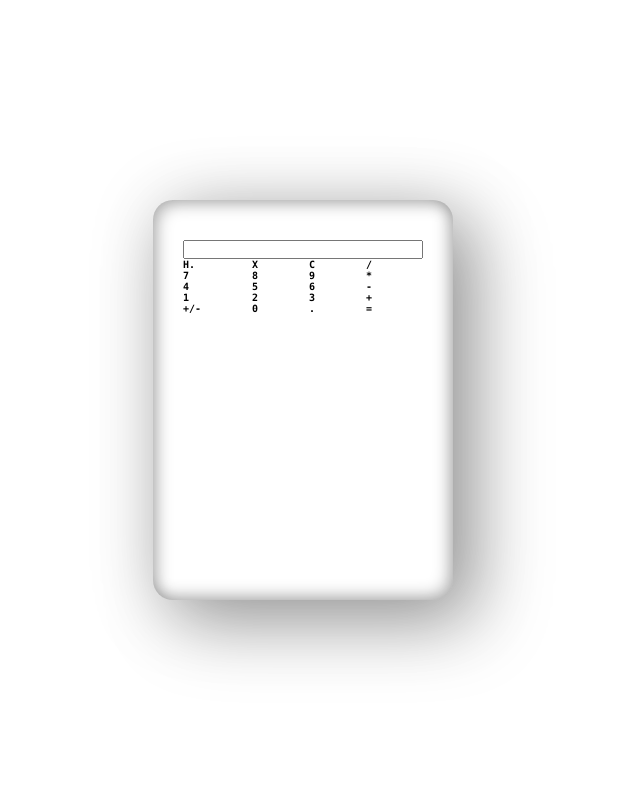
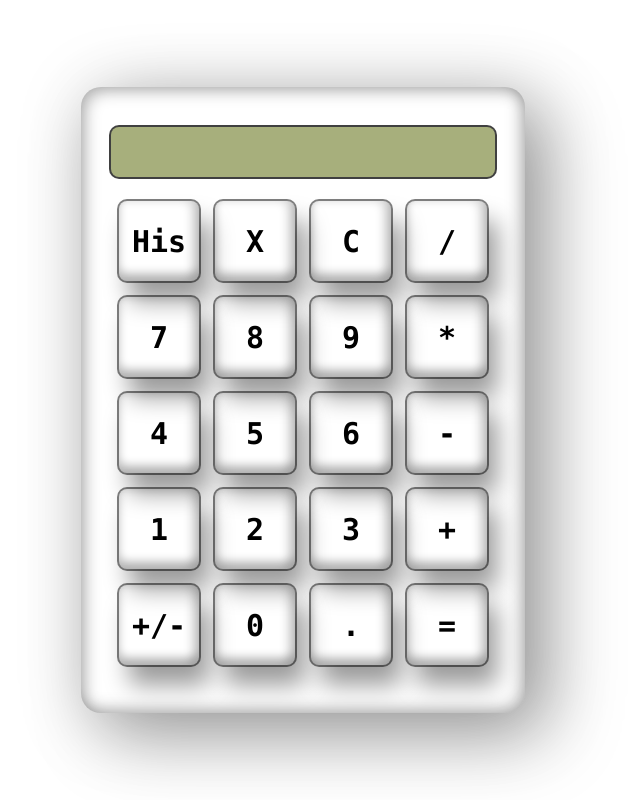
Before and after one commit to reymarmendoza/calculadora, a website: page index.html in a window 1280 px wide. Shown: the whole page, without its empty margins (337-977 px from the left). Drawn offline with Linux system fonts and the light colour scheme.

Commit message:
posicionamiento de la cuadricula

```diff
--- a/index.css
+++ b/index.css
@@ -37,4 +37,51 @@ form {
 form input[type="text"] {
 	position: relative;
 	grid-column: span 4;
+	height: 50px;
+	border: none;
+	outline: none;
+	background: #a7af7c;
+	margin-bottom: 16px;
+	border-radius: 8px;
+	box-shadow: 0 0 0 2px rgba(0,0,0,0.75);
+	padding: 10px;
+	text-align: right;
+	font-size: 2rem;
 }
+
+form span {
+	position: relative;
+	display: grid;
+	place-items: center;
+	width: 80px;
+	height: 80px;
+	margin: 8px;
+	border-radius: 8px;
+	/* background: rgb(249,248,251);
+	background: linearn-gradient(180deg, rgba(249,248,251,1) 0%, rgba(250,250,250,1) 10%, rgba(235,235,235,1) 100%); */
+	background: linearn-gradient(180deg, #2f2f2f, #3f3f3f);
+	box-shadow: inset -8px 0px 8px rgba(0,0,0,0.15),
+							inset 0px -8px 8px rgba(0,0,0,0.25),
+										0 0 0 2px rgba(0,0,0,0.50),
+										10px 20px 25px rgba(0,0,0,0.4);
+	user-select: none;
+	cursor: pointer;
+	font-size: 3rem;
+}
+
+form span::before {
+	content: '';
+	position: absolute;
+	top: 3px;
+	left: 4px;
+	bottom: 14px;
+	right: 12px;
+	/* background: linearn-gradient(90deg, rgba(249,248,251,1) 0%, rgba(250,250,250,1) 10%, rgba(235,235,235,1) 100%); */
+	background: linearn-gradient(90deg, #2d2d2d, #4d4d4d);
+	border-radius: 10px;
+}
+
+form span strong{
+	/* background: red; */
+	position: relative;
+}
--- a/index.html
+++ b/index.html
@@ -11,7 +11,7 @@
 	<main>
 		<form name="calc" action="">
 			<input type="text" name="screen" readonly>
-			<span onclick="calc.screen.value"><strong>H.</strong></span>
+			<span onclick="calc.screen.value"><strong>His</strong></span>
 			<span onclick="calc.screen.value"><strong>X</strong></span>
 			<span onclick="calc.screen.value=''"><strong>C</strong></span>
 			<span onclick="calc.screen.value+='/'"><strong>/</strong></span>
```
